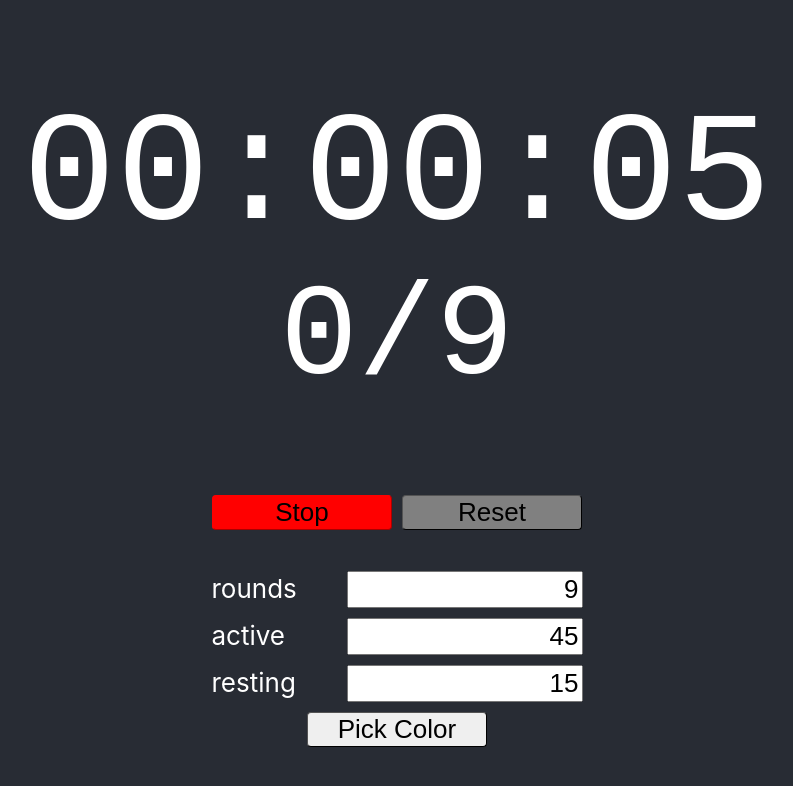
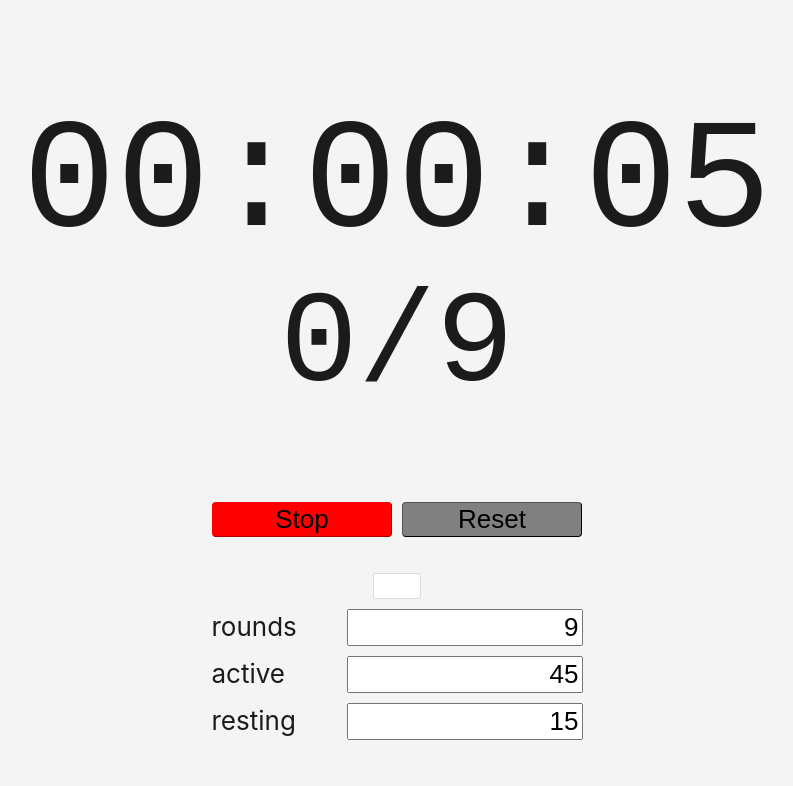
Before and after one commit to QuentinDuval/interval-training, a React (Create React App) app: page / in a window 1280 px wide. Shown: the top 786 px of the page, without its empty margins (243-1036 px from the left). Built offline with nearby package versions, Linux system fonts and the light colour scheme.

Commit message:
Color selector (not there yet)

```diff
--- a/package.json
+++ b/package.json
@@ -12,6 +12,7 @@
     "react-dom": "^17.0.2",
     "react-redux": "^7.2.3",
     "react-scripts": "4.0.3",
+    "reactcss": "^1.2.3",
     "redux": "^4.0.5",
     "redux-thunk": "^2.3.0",
     "web-vitals": "^1.1.1"
--- a/src/App.css
+++ b/src/App.css
@@ -5,7 +5,6 @@
 .clock {
   font-family: monospace;
   font-size: calc(60px + 12vmin);
-  color: white;
   width: calc(600px + 20vmin);
   display: inline-block;
   margin-top: calc(15px + 3vmin);
@@ -14,7 +13,6 @@
 .round-tracker {
   font-family: monospace;
   font-size: calc(50px + 10vmin);
-  color: white;
   margin-bottom: calc(30px + 6vmin);
 }
 
@@ -70,12 +68,12 @@
 }
 
 .App-header {
-  background-color: #282c34;
+  background-color: #f4f4f4;
   min-height: 100vh;
   display: flex;
   flex-direction: column;
   align-items: center;
   justify-content: center;
   font-size: calc(10px + 2vmin);
-  color: white;
+  color: #1b1b1b;
 }
--- a/src/ColorSelector.js
+++ b/src/ColorSelector.js
@@ -1,5 +1,6 @@
 import React from 'react'
 import { TwitterPicker } from 'react-color'
+import reactCSS from 'reactcss'
 
 
 export class ColorSelector extends React.Component {
@@ -19,26 +20,49 @@ export class ColorSelector extends React.Component {
     };
 
     render() {
-        const popover = {
+        const styles = reactCSS({
+            'default': {
+              color: {
+                width: '36px',
+                height: '14px',
+                borderRadius: '2px',
+                background: this.props.color,
+              },
+              swatch: {
+                padding: '5px',
+                background: '#fff',
+                borderRadius: '1px',
+                boxShadow: '0 0 0 1px rgba(0,0,0,.1)',
+                display: 'inline-block',
+                cursor: 'pointer',
+              },
+              popover: {
                 position: 'absolute',
                 zIndex: '2',
-        }
-        const cover = {
+              },
+              cover: {
                 position: 'fixed',
                 top: '0px',
                 right: '0px',
                 bottom: '0px',
                 left: '0px',
-        }
+              },
+            },
+          });
+
         return <div>
-            <button className="button" onClick={ this.handleClick }>Pick Color</button>
-            { this.state.displayColorPicker ? <div style={ popover }>
-            <div style={ cover } onClick={ this.handleClose }/>
+            <div style={ styles.swatch } onClick={ this.handleClick }>
+                <div style={ styles.color } />
+            </div>
+            { this.state.displayColorPicker ?
+                <div style={styles.popover}>
+                    <div style={styles.cover} onClick={this.handleClose}/>
                     <TwitterPicker
                         color={this.props.color}
                         onChangeComplete={(color) => this.props.onChange(color.hex)}
                     />
-            </div> : null }
+                </div>
+            : null }
         </div>;
   }
 }
--- a/src/Panel.js
+++ b/src/Panel.js
@@ -22,11 +22,11 @@ function PanelRenderer({dispatch, pause, background}) {
                 onClick={() => dispatch(reset_action())}/>
         </ButtonGroup>
         <br/>
-        <Options/>
         <ColorSelector
             color={background}
             onChange={(color) => dispatch(new_background_color(color))}
         />
+        <Options/>
     </div>;
 }
 
```
Also changed, not shown: 1 other file (tests, documents, lock files or other folders). Lines whose indentation alone changed are shown as unchanged.
